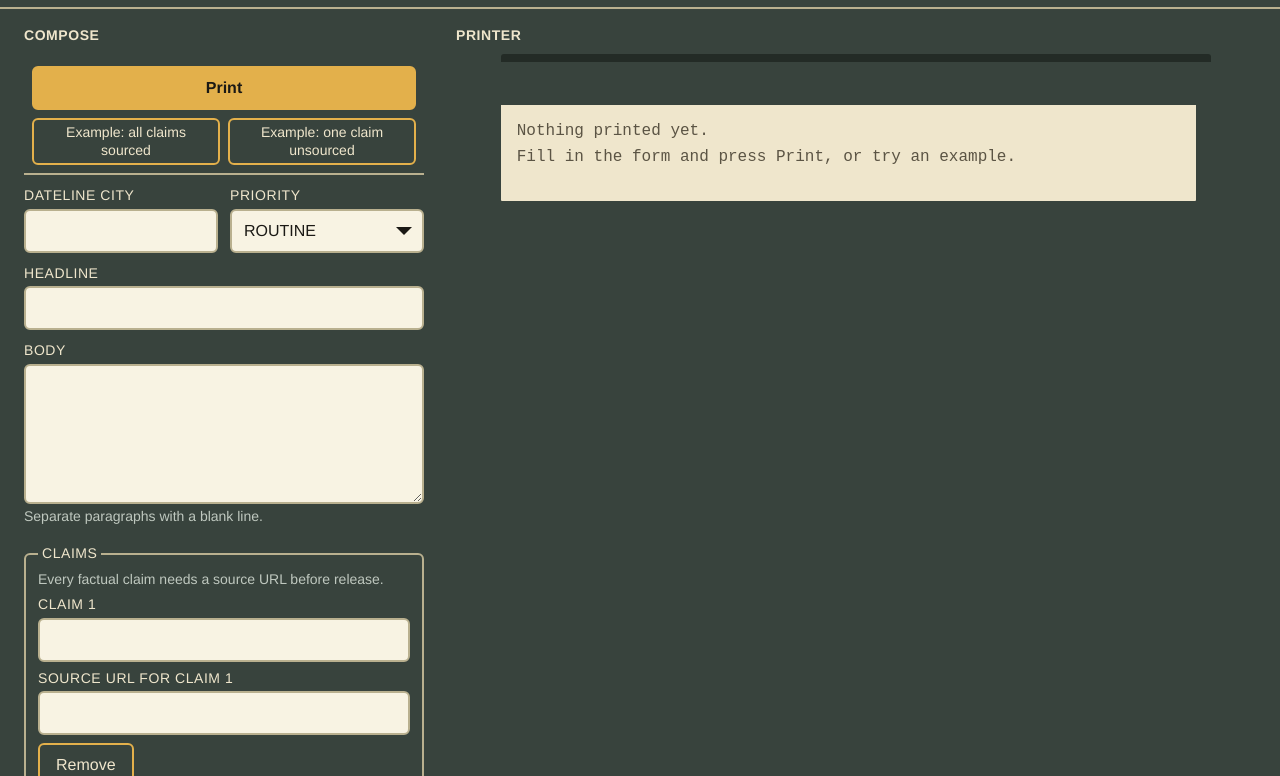
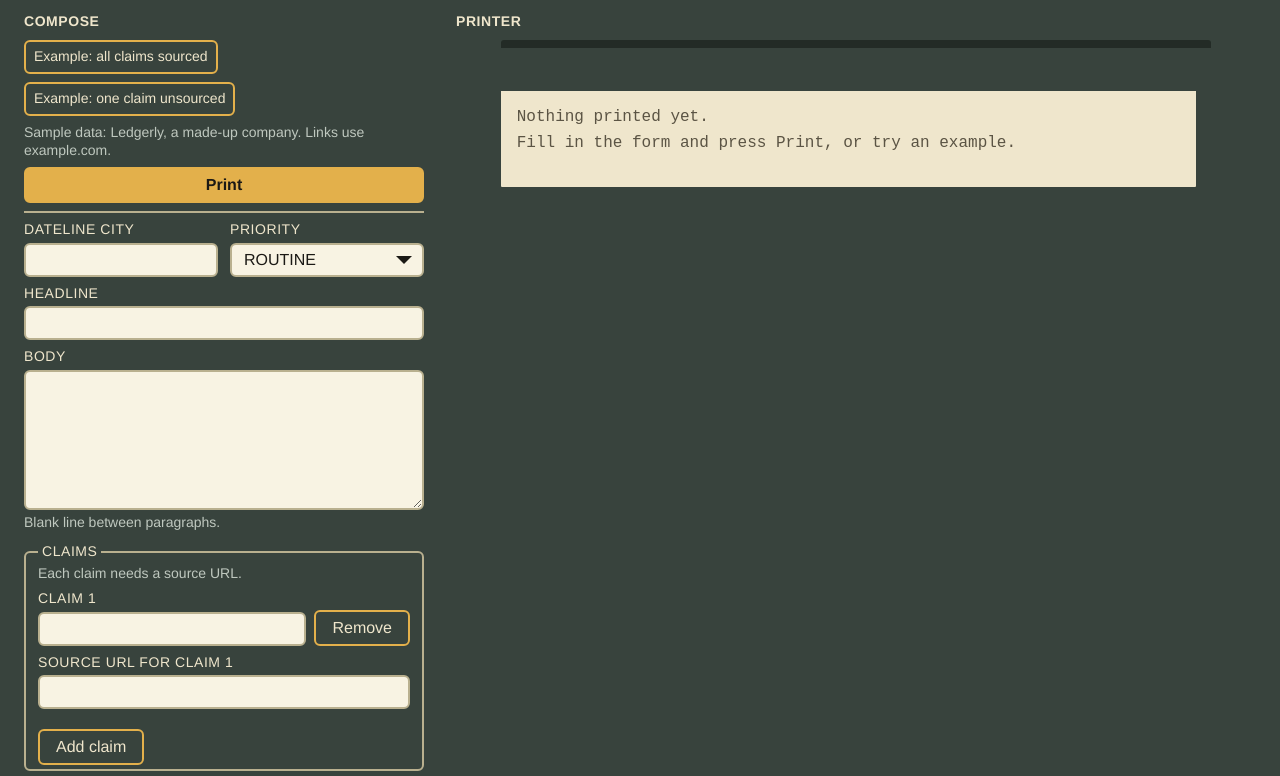
Before and after one commit to inkandwire/wireroom, a website built with Vite: page index.html in a window 1280 px wide. Shown: the part 61-837 px from the top of the page. Built offline with nearby package versions, Linux system fonts and the light colour scheme.

Commit message:
kiro: teletype-polish task 2 Layout rebalance

```diff
--- a/index.html
+++ b/index.html
@@ -15,7 +15,17 @@
 
     <main class="app">
       <section class="compose" aria-labelledby="compose-title">
-        <h2 id="compose-title">Compose</h2>
+        <div class="compose-head">
+          <h2 id="compose-title">Compose</h2>
+          <div class="compose-examples">
+            <button type="button" id="example-sourced" class="btn" aria-describedby="examples-hint">Example: all claims sourced</button>
+            <button type="button" id="example-unsourced" class="btn" aria-describedby="examples-hint">Example: one claim unsourced</button>
+          </div>
+          <p class="hint examples-hint" id="examples-hint">
+            Sample data: Ledgerly, a made-up company. Links use example.com.
+          </p>
+        </div>
+
         <form id="compose-form" novalidate>
           <div class="field-pair">
             <div class="field">
@@ -41,23 +51,19 @@
           <div class="field">
             <label for="body">Body</label>
             <textarea id="body" name="body" rows="6" aria-describedby="body-hint"></textarea>
-            <p class="hint" id="body-hint">Separate paragraphs with a blank line.</p>
+            <p class="hint" id="body-hint">Blank line between paragraphs.</p>
           </div>
 
           <fieldset class="claims">
             <legend>Claims</legend>
-            <p class="hint" id="claims-hint">
-              Every factual claim needs a source URL before release.
-            </p>
+            <p class="hint" id="claims-hint">Each claim needs a source URL.</p>
             <div id="claims" aria-describedby="claims-hint"></div>
             <button type="button" id="add-claim" class="btn">Add claim</button>
           </fieldset>
 
           <fieldset class="embargo">
             <legend>Embargo (optional)</legend>
-            <p class="hint" id="embargo-hint">
-              Time is UTC. Leave the date empty to release now.
-            </p>
+            <p class="hint" id="embargo-hint">UTC. Empty date: release now.</p>
             <div class="field-pair">
               <div class="field">
                 <label for="embargo-date">Embargo date (UTC)</label>
@@ -71,19 +77,11 @@
           </fieldset>
         </form>
 
-        <p class="hint examples-hint" id="examples-hint">
-          Examples use sample data about Ledgerly, a made-up company. All links use example.com.
-        </p>
-
         <!-- Sticky action bar. Print belongs to the form through its form attribute. -->
         <div class="actions" role="group" aria-label="Actions">
           <div class="actions-main">
             <button type="submit" form="compose-form" id="print" class="btn btn--primary">Print</button>
             <button type="button" id="print-instantly" class="btn" hidden>Print instantly</button>
-          </div>
-          <div class="actions-examples">
-            <button type="button" id="example-sourced" class="btn" aria-describedby="examples-hint">Example: all claims sourced</button>
-            <button type="button" id="example-unsourced" class="btn" aria-describedby="examples-hint">Example: one claim unsourced</button>
           </div>
         </div>
       </section>
--- a/src/ui/style.css
+++ b/src/ui/style.css
@@ -96,8 +96,29 @@ h2 {
   display: contents;
 }
 
-.compose > h2 {
+/* Heading row: the heading and the two example buttons side by side, then a
+   one-line hint under them. */
+.compose-head {
+  display: flex;
+  flex-wrap: wrap;
+  align-items: center;
+  gap: var(--space-2) var(--space-3);
   margin-bottom: var(--space-3);
+}
+
+.compose-head > h2 {
+  margin: 0;
+}
+
+.compose-examples {
+  display: flex;
+  flex-wrap: wrap;
+  gap: var(--space-2);
+}
+
+.compose-head > .hint {
+  flex: 1 1 100%;
+  margin: 0;
 }
 
 /* The form is a size container: claim rows pick their layout from the width
@@ -117,13 +138,17 @@ h2 {
     grid-template-columns: auto minmax(0, 1fr) var(--tools-width);
     grid-template-areas: "plate tagline tools";
     gap: var(--space-4);
-    padding: var(--space-3) var(--space-5);
+    padding: var(--space-2) var(--space-5);
+  }
+
+  .nameplate-tools {
+    min-height: var(--control-h-compact);
   }
 
   .app {
     grid-template-columns: minmax(320px, 400px) minmax(0, 1fr);
     gap: var(--space-6);
-    padding: var(--space-4) var(--space-5) var(--space-5);
+    padding: var(--space-4) var(--space-5);
     align-items: start;
   }
 
@@ -132,14 +157,49 @@ h2 {
     flex-direction: column;
   }
 
-  .compose > h2 {
+  .compose-head {
     order: -2;
+    margin-bottom: var(--space-2);
   }
 
+  /* Printer column: sticky and as tall as the space under the nameplate. The
+     paper scrolls inside it, so a long item never changes the page height. */
   .printer {
     position: sticky;
-    top: var(--space-5);
+    top: var(--space-4);
+    display: flex;
+    flex-direction: column;
+    height: calc(100dvh - var(--chrome-h));
     margin-bottom: 0;
+  }
+
+  .printer > h2,
+  .printer > .notice {
+    flex: 0 0 auto;
+  }
+
+  .paper-stage {
+    display: flex;
+    flex-direction: column;
+    flex: 1 1 auto;
+    min-height: 0;
+  }
+
+  .paper-wrap {
+    display: flex;
+    flex-direction: column;
+    flex: 1 1 auto;
+    min-height: 0;
+  }
+
+  .paper-slot {
+    flex: 0 0 auto;
+  }
+
+  .paper {
+    flex: 1 1 auto;
+    min-height: 0;
+    max-height: none;
   }
 }
 
@@ -289,14 +349,21 @@ textarea {
   background: var(--accent);
 }
 
-/* Claim rows: claim text, then the source URL under it, then Remove, all in one
-   column. When the form column is 560px or wider (container query on the form,
-   not the viewport) the text, URL and Remove sit in one row.
-   At 1440px the form column is 400px, so it stays stacked there. */
+/* The two example buttons are small secondary buttons. */
+.compose-examples > .btn {
+  padding: var(--space-1) var(--space-2);
+  font-size: 14px;
+  line-height: 1.25;
+}
+
+/* Claim rows: the claim text with Remove on the same first line, then the
+   source URL under it. When the form column is 560px or wider (container
+   query on the form, not the viewport) the text, URL and Remove sit in one
+   row. At 1440px the form column is 400px, so it stays stacked there. */
 
 .claim-row {
   display: grid;
-  grid-template-columns: minmax(0, 1fr);
+  grid-template-columns: minmax(0, 1fr) auto;
   gap: 0 var(--space-2);
   margin-bottom: var(--space-2);
   padding-bottom: var(--space-2);
@@ -307,8 +374,31 @@ textarea {
   margin-bottom: var(--space-2);
 }
 
+.claim-row > .field:nth-child(1) {
+  grid-column: 1;
+  grid-row: 1;
+}
+
+.claim-row > .field:nth-child(2) {
+  grid-column: 1 / -1;
+  grid-row: 2;
+}
+
 .claim-row > .claim-remove {
-  justify-self: start;
+  grid-column: 2;
+  grid-row: 1;
+  align-self: end;
+  margin-bottom: var(--space-2);
+}
+
+.claim-row:last-child {
+  margin-bottom: 0;
+  padding-bottom: 0;
+  border-bottom: 0;
+}
+
+.claim-row:last-child > .field:nth-child(2) {
+  margin-bottom: 0;
 }
 
 @container form (min-width: 560px) {
@@ -317,11 +407,18 @@ textarea {
     align-items: end;
   }
 
+  .claim-row > .field:nth-child(2) {
+    grid-column: 2;
+    grid-row: 1;
+  }
+
   .claim-row > .field {
     margin-bottom: 0;
   }
 
   .claim-row > .claim-remove {
+    grid-column: 3;
+    margin-bottom: 0;
     justify-self: end;
   }
 }
@@ -351,38 +448,68 @@ textarea {
   flex: 1 1 auto;
 }
 
-.actions-examples {
-  display: grid;
-  grid-template-columns: repeat(2, minmax(0, 1fr));
-  gap: var(--space-2);
-}
-
-.actions-examples > .btn {
-  padding: var(--space-1) var(--space-2);
-  font-size: 14px;
-  line-height: 1.25;
-}
-
-/* Narrow phones: one example button per row, full width, labels on one line. */
+/* Narrow phones: example buttons stack, one per row, labels on one line. */
 @media (max-width: 479px) {
-  .actions-examples {
-    grid-template-columns: minmax(0, 1fr);
+  .compose-examples {
+    flex: 1 1 100%;
+    flex-direction: column;
   }
 }
 
-.examples-hint {
-  margin-bottom: var(--space-3);
-}
-
+/* Compact form from 900px: shorter controls (still above the 24px minimum hit
+   area), tighter gaps, and the claims list scrolls inside its own region so
+   adding rows never grows the page. */
 @media (min-width: 900px) {
   .actions {
     top: 0;
     bottom: auto;
     order: -1;
     margin-inline: 0;
-    margin-bottom: var(--space-3);
+    margin-bottom: var(--space-2);
+    padding: 0 0 var(--space-2);
     border-top: 0;
     border-bottom: var(--border-control) solid var(--edge);
+  }
+
+  .btn {
+    min-height: var(--control-h-compact);
+    min-width: var(--control-h-compact);
+    padding-block: var(--space-1);
+  }
+
+  input,
+  select {
+    min-height: var(--control-h-compact);
+    padding-block: var(--space-1);
+    line-height: 1.25;
+  }
+
+  #compose-form .field {
+    margin-bottom: var(--space-2);
+  }
+
+  #compose-form .hint {
+    margin-bottom: var(--space-1);
+  }
+
+  #compose-form {
+    margin-bottom: 0;
+  }
+
+  fieldset {
+    margin-bottom: var(--space-2);
+    padding: var(--space-1) var(--space-3) 0;
+  }
+
+  #claims {
+    max-height: calc(var(--claim-rows-visible) * var(--claim-row-h));
+    margin: 0 calc(-1 * var(--space-1)) var(--space-2);
+    padding: var(--space-1);
+    overflow-y: auto;
+  }
+
+  fieldset > .btn {
+    margin-bottom: var(--space-1);
   }
 }
 
@@ -478,7 +605,8 @@ textarea {
 /* The roll is a scrolling region on the desk (both directions, its own
    scrollbars). It has no paper colour of its own and no minimum height: each
    printed item is its own sheet and the region is exactly as tall as its
-   sheets (up to the max height), so no blank paper sits under the last -30-. */
+   sheets (up to the max height on phone; the printer column height on
+   desktop), so no blank paper sits under the last -30-. */
 .paper {
   max-width: 100%;
   max-height: var(--paper-max-height);
--- a/src/ui/tokens.css
+++ b/src/ui/tokens.css
@@ -174,4 +174,16 @@
   /* Reserved width of the nameplate's right-hand slot (mute toggle and BELL
      label, added by a later task). Fixed so filling it does not shift layout. */
   --tools-width: 176px;
+
+  /* Layout (task 2). Estimates; the maintainer measures and adjusts.
+     --control-h-compact: control height from 900px width up (above the 24px
+     minimum hit area). --claim-row-h: height of one stacked claim row.
+     --nameplate-h: desktop nameplate height. --chrome-h: nameplate plus the
+     page padding above and below the columns, used to size the sticky
+     printer column to the viewport. */
+  --control-h-compact: 34px;
+  --claim-row-h: 150px;
+  --claim-rows-visible: 3;
+  --nameplate-h: 56px;
+  --chrome-h: calc(var(--nameplate-h) + 2 * var(--space-4));
 }
```
Also changed, not shown: .kiro/specs/teletype-polish/tasks.md.
